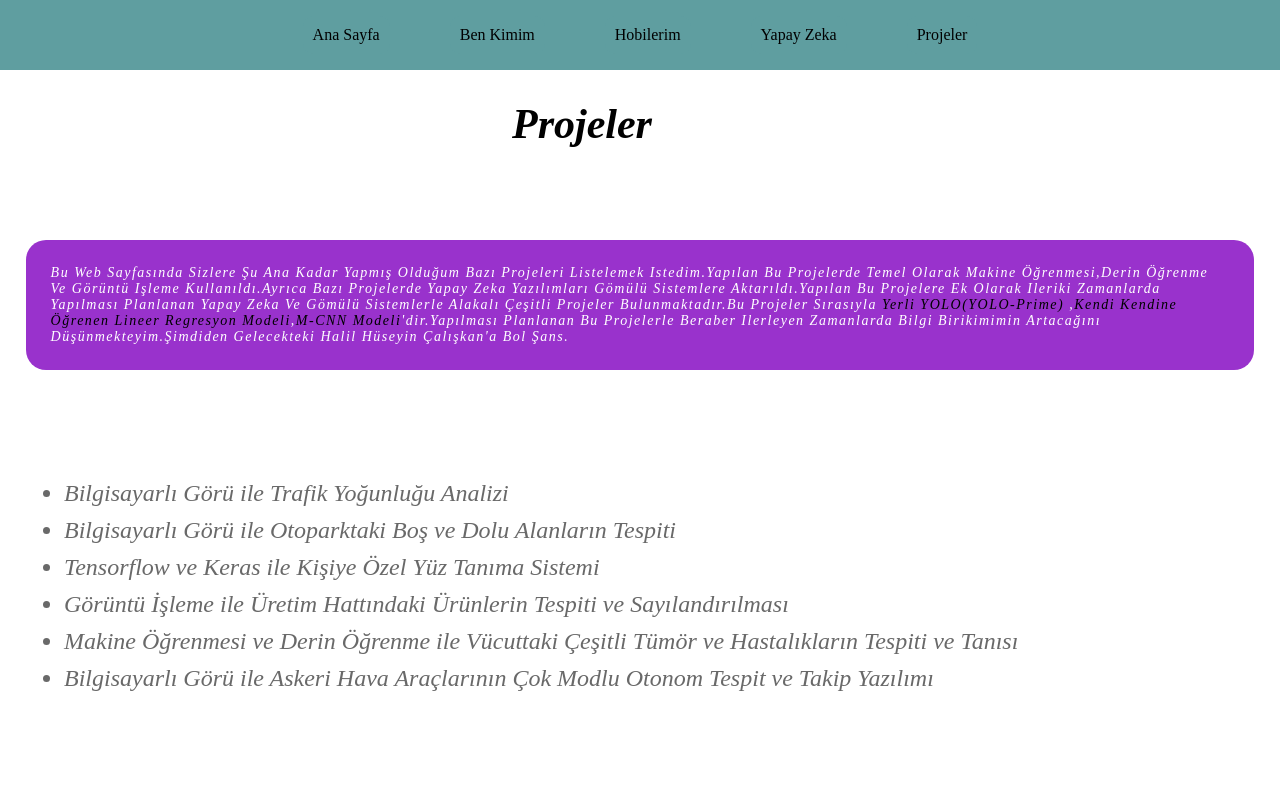
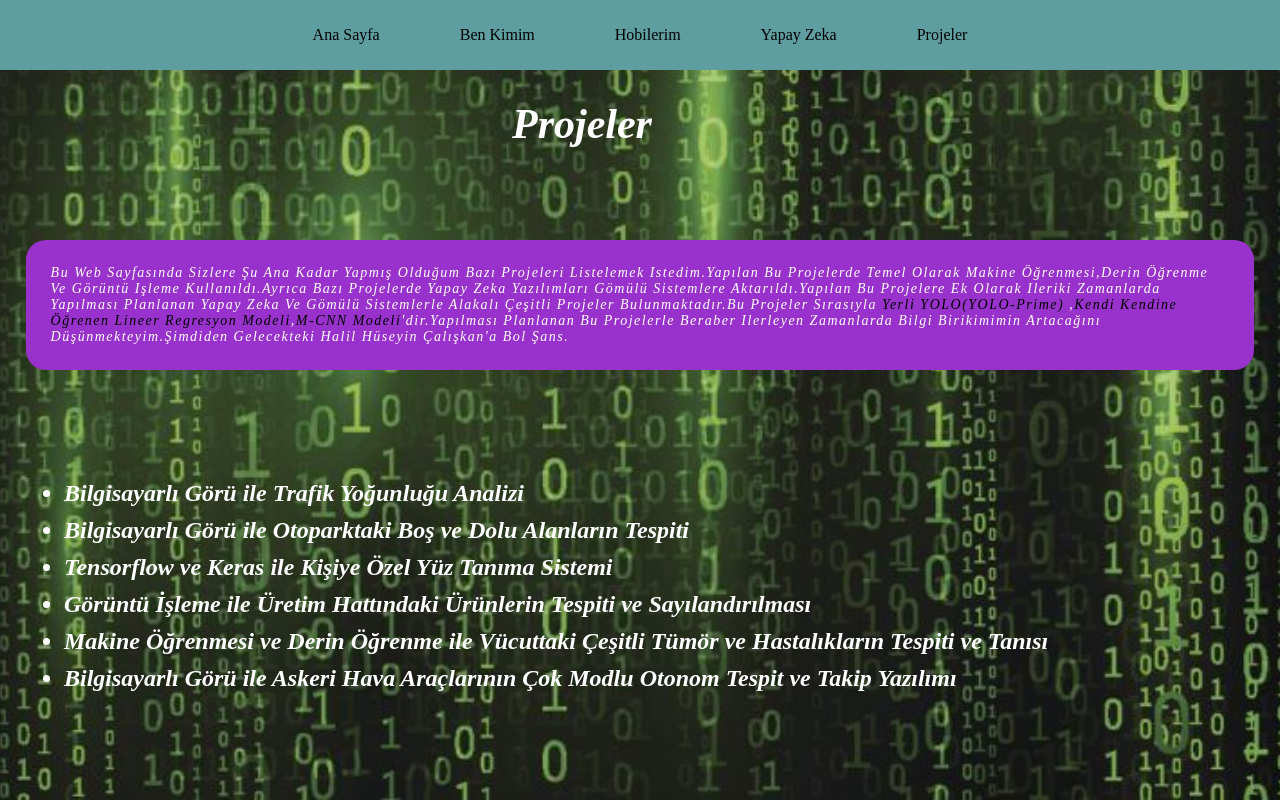
Before and after one commit to HalilHuseyinCaliskan/halil_huseyin_caliskan.io, a plain HTML site: page projeler.html in a window 1280 px wide. Drawn offline with Linux system fonts and the light colour scheme.

Commit message:
Add files via upload

```diff
--- a/projeler.html
+++ b/projeler.html
@@ -11,7 +11,14 @@
             margin:0px;
         }
 
-
+        body {
+          background-image: url("birsıfır.jpg");
+          background-size: cover; /* Arka plan resmini ekran boyutuna göre ölçeklendirir */
+          background-position: center; /* Resmin merkezlenmesini sağlar */
+          background-attachment: fixed; /* Sayfa kaydırıldığında arka planın sabit kalmasını sağlar */
+          height: 100vh; /* Sayfa yüksekliğini tam ekran yapar */
+          margin: 0; /* Marginleri sıfırlar */
+        }
         .header{ /* Bu kısımda CSS ile ana menüyü tasarlıyorum*/
             height: 70px;
             background-color: cadetblue;
@@ -42,8 +49,9 @@
             font-family: 'Times New Roman', Times, serif; /* Bu kısımda CSS ile başlığın boyutunu ve sayfada nerede konumlanacağını belirliyorum*/
             font-size: 42px;
             font-style: italic;
-            color: black;
+            color:white;
             position: absolute;
+            font-weight: bold;
             left: 40%;
             top: 100px;
         }
@@ -51,7 +59,8 @@
             font-family: 'Times New Roman', Times, serif;
             font-style: italic;
             font-size: 24px;
-            color:dimgray;
+            color:white;
+            font-weight: bold;
             position: absolute;
             left:5%;
             top:60%;
```
Also changed, not shown: ben_kimim.html (+8 -1 lines), hobilerim.html (+12 -1 lines), index.html (+8 -0 lines), yapay_zeka.html (+30 -1 lines), birsıfır.jpg (added), doga.jpg (added), hobilerr.jpg (added), soru.webp (added), yapayakil.jpg (added).
